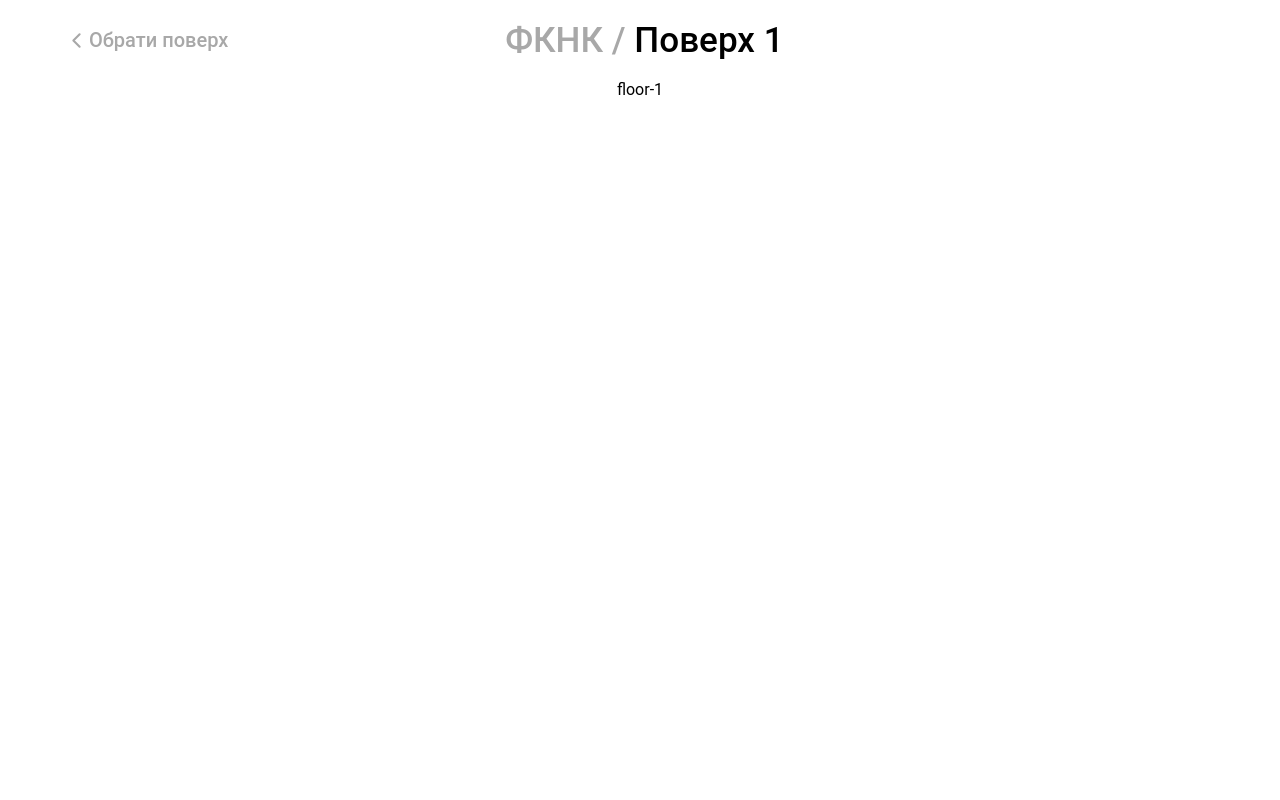
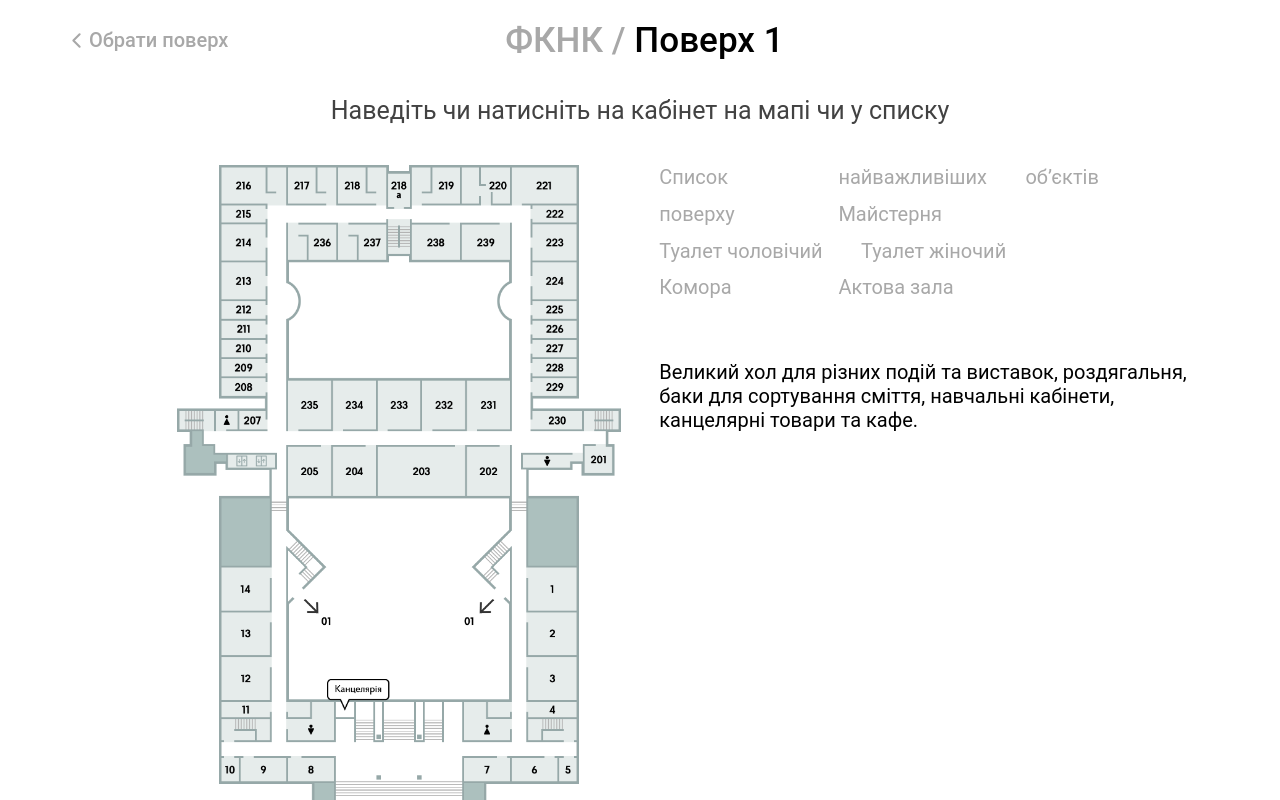
Before and after one commit to actpohabtNS/interactive-map, a React (Create React App) app: page / in a window 1280 px wide. Both pictures are taken after a click on the element 937 px from the left and 227 px from the top of the page. Shown: the top 800 px of the page. Built offline with nearby package versions, Linux system fonts and the light colour scheme.

Commit message:
[ DONE ] static list of floor's objects

```diff
--- a/src/App.css
+++ b/src/App.css
@@ -91,6 +91,31 @@
   font-size: 20px;
 }
 
+.fi-list {
+  width: 100%;
+  display: flex;
+  flex-wrap: wrap;
+  margin-bottom: 6vh;
+}
+
+.fi-list > div {
+  display: inline-block;
+  font-size: 20px;
+  min-width: 11vw;
+  max-width: 30vw;
+
+  margin-right: 3vw;
+  padding: 0 0 1vw 0;
+
+  color: #a8a8a8;
+
+  cursor: pointer;
+}
+
+.fi-list > div:hover {
+  color: black;
+}
+
 .floor-page {
   display: flex;
   align-items: center;
--- a/src/pages/FloorPage.js
+++ b/src/pages/FloorPage.js
@@ -1,6 +1,8 @@
 import React from 'react'
 import { useParams, Link, Redirect } from 'react-router-dom'
 import Header from '../components/Header'
+import Map from '../components/Map'
+import floorMap from '../data/floor_1.png'
 
 const floorsData = require('../data/floors.json')
 
@@ -23,7 +25,27 @@ const FloorPage = ({ style }) => {
         <span>{ `Поверх ${floor.num}` }</span>
       </Header>
 
-      <span>{ floorId }</span>
+      <span className="sf-text">Наведіть чи натисніть на кабінет на мапі чи у списку</span>
+
+      <div className="sf-block">
+        <Map className="sf-map" asset={floorMap} height={800} />
+        <div className="sf-floors-list">
+          <div className="fi-list">
+            <div>Список</div>
+            <div>найважливіших</div>
+            <div>об’єктів</div>
+            <div>поверху</div>
+            <div>Майстерня</div>
+            <div>Туалет чоловічий</div>
+            <div>Туалет жіночий</div>
+            <div>Комора</div>
+            <div>Актова зала</div>
+          </div>
+          <div className="fi-text">
+            { floor.description }
+          </div>
+        </div>
+      </div>
     </div>
   )
 }
```
